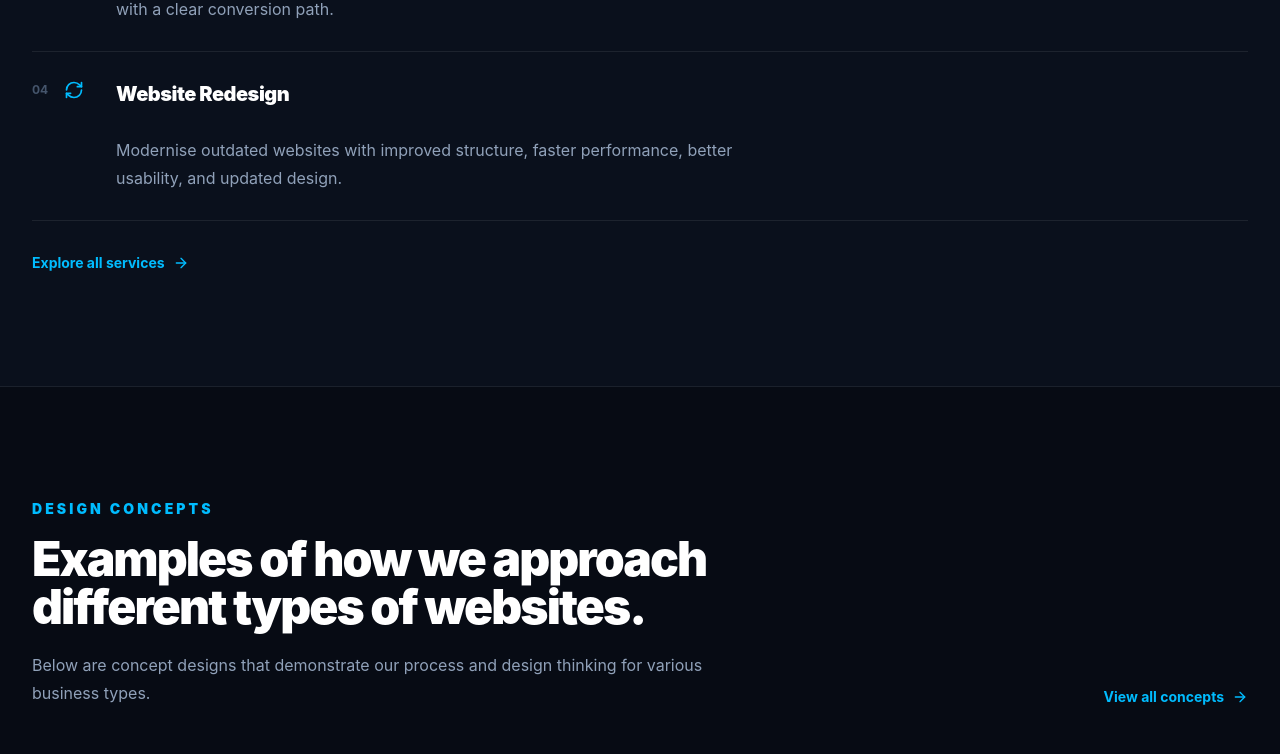
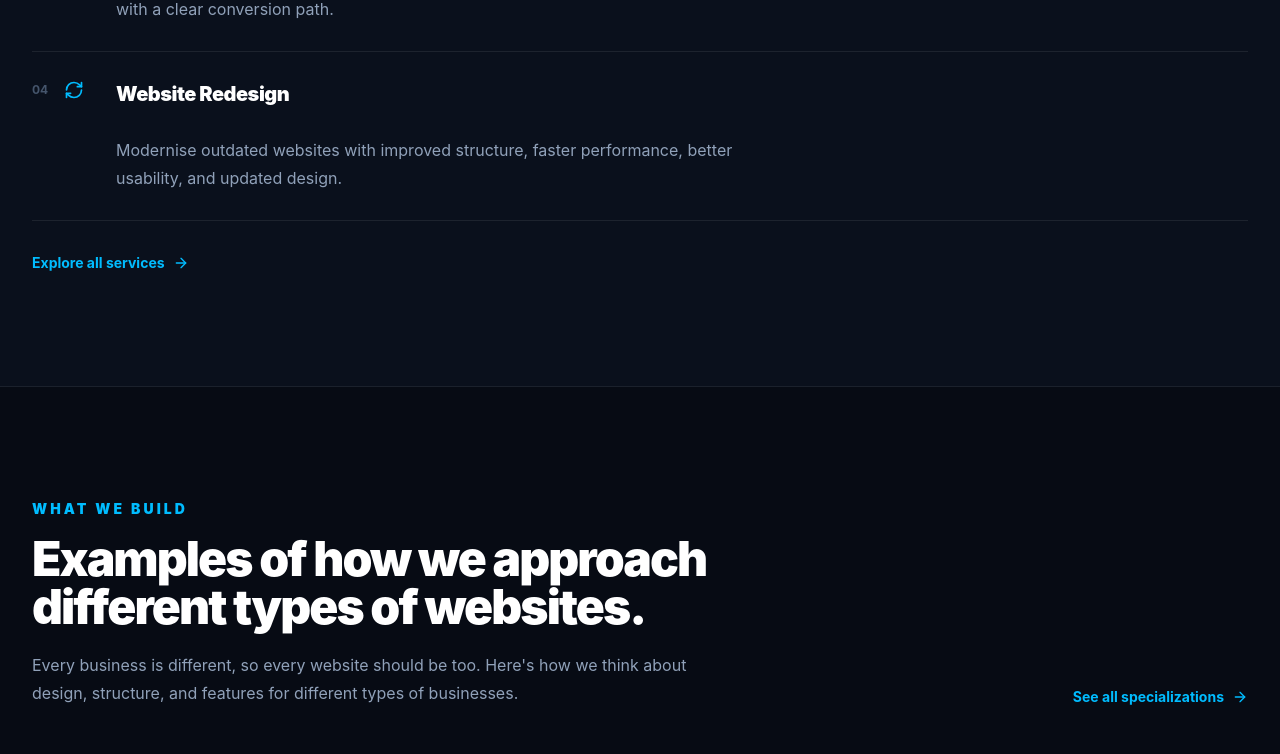
Before and after one commit to thandoluhle1/TL-Web-Solutions, a React (Vite) app: page / in a window 1280 px wide. Shown: the part 1991-2745 px from the top of the page. Built offline with nearby package versions, Linux system fonts and the light colour scheme; grey boxes are pictures that could not be loaded.

Commit message:
Update App.tsx

```diff
--- a/src/App.tsx
+++ b/src/App.tsx
@@ -73,7 +73,7 @@ const navigation: { label: string; route: MainRoute; path: string; scrollTo?: st
   { label: "Home", route: "home", path: "/" },
   { label: "Services", route: "services", path: "/services" },
   { label: "Pricing", route: "services", path: "/services", scrollTo: "pricing" },
-  { label: "Portfolio", route: "portfolio", path: "/portfolio" },
+  { label: "What We Build", route: "portfolio", path: "/portfolio" },
   { label: "About", route: "about", path: "/about" },
   { label: "Contact", route: "contact", path: "/contact" },
 ];
@@ -381,9 +381,9 @@ function HomePage({ navigate }: { navigate: (route: Route, scrollTarget?: string
 
       <Section>
         <div data-reveal className="reveal flex flex-col justify-between gap-5 sm:flex-row sm:items-end">
-          <SectionIntro eyebrow="Design Concepts" title="Examples of how we approach different types of websites." text="Below are concept designs that demonstrate our process and design thinking for various business types." />
+          <SectionIntro eyebrow="What We Build" title="Examples of how we approach different types of websites." text="Every business is different, so every website should be too. Here's how we think about design, structure, and features for different types of businesses." />
           <button type="button" onClick={() => navigate("portfolio")} className="inline-flex shrink-0 items-center gap-2 text-sm font-bold text-sky-400">
-            View all concepts <ArrowRight className="h-4 w-4" />
+            See all specializations <ArrowRight className="h-4 w-4" />
           </button>
         </div>
         <div className="mt-12 grid gap-6 md:grid-cols-2 lg:grid-cols-3">
@@ -497,14 +497,14 @@ function PortfolioPage({ navigate }: { navigate: (route: Route) => void }) {
   return (
     <>
       <PageHero
-        eyebrow="Design Concepts"
+        eyebrow="What We Build"
         title="How we approach different website types."
-        text="Below are concept designs that showcase our design thinking and capabilities. These demonstrate how we structure, present, and optimise websites for different business types."
+        text="Every business is different, so every website should be too. Here's how we think about design, structure, and features for different types of businesses — and what you can expect when we build yours."
       />
       <Section className="pt-8 sm:pt-12">
         <div className="mb-8 inline-flex items-center gap-2 rounded-full border border-sky-400/25 bg-sky-400/10 px-4 py-2 text-xs font-black uppercase tracking-[0.14em] text-sky-300">
           <Sparkles className="h-3.5 w-3.5" />
-          Concept Designs · Design Demonstrations
+          Design Specializations
         </div>
         <div className="mb-10 flex flex-wrap gap-2" role="group" aria-label="Filter example projects">
           {categories.map((item) => (
```
